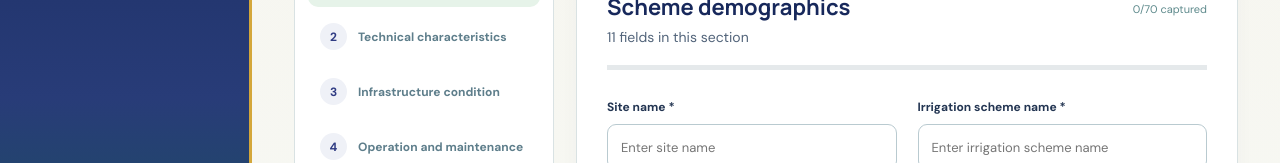
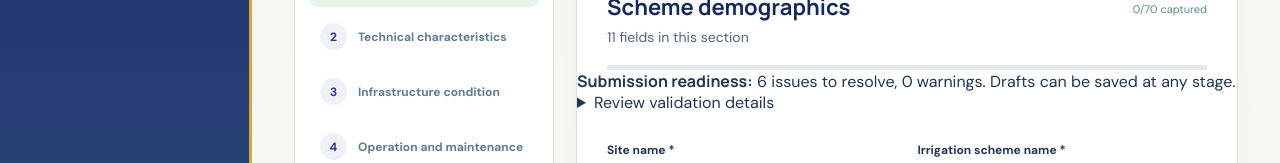
Before and after one commit to CipherBloom07/NIMIS-Data-Collection, a React (Vite) app: page / in a window 1280 px wide. Both pictures are taken after a click on the button "Create first survey". Shown: the part 285-448 px from the top of the page. Built offline with nearby package versions, Linux system fonts and the light colour scheme.

Commit message:
Show baseline validation and warnings without blocking offline draft saves

```diff
--- a/src/App.tsx
+++ b/src/App.tsx
@@ -5,6 +5,7 @@ import { listDrafts, listOutbox, loadPhoto, saveDraft, savePhoto, type Draft, ty
 import './styles.css';
 import './official-theme.css';
 import './responsive.css';
+import { validateBaseline } from './validation';
 
 function getText(value: Answer | undefined): string {
   return typeof value === 'string' || typeof value === 'number' ? String(value) : '';
@@ -48,6 +49,9 @@ export default function App() {
   }
 
   const section = sections[step];
+  const validation = useMemo(() => validateBaseline(answers), [answers]);
+  const errors = validation.filter(issue => issue.severity === 'error');
+  const warnings = validation.filter(issue => issue.severity === 'warning');
   const completed = useMemo(() =>
     allFields.filter(field => {
       const value = answers[field.key];
@@ -234,6 +238,9 @@ export default function App() {
               <h2>{section.name}</h2><p>{section.fields.length} fields in this section</p></div>
               <span className="progress-text">{completed}/{allFields.length} captured</span></div>
             <div className="progress"><div style={{width: ((completed / allFields.length)*100) + '%'}}/></div>
+            <div className="form-validation" aria-live="polite"><strong>Submission readiness:</strong> {errors.length} issues to resolve, {warnings.length} warnings. Drafts can be saved at any stage.
+              {(errors.length > 0 || warnings.length > 0) && <details><summary>Review validation details</summary><ul>{validation.slice(0, 15).map((issue, index) => <li key={issue.key + index} className={issue.severity}>{issue.message}</li>)}</ul></details>}
+            </div>
             <div className="form-grid">{section.fields.map(fieldUI)}</div>
             <div className="form-footer"><button className="secondary" disabled={step === 0} onClick={() => setStep(s => s-1)}><ArrowLeft size={16}/> Back</button>
               <div className="footer-right"><button className="secondary" disabled={busy} onClick={() => void save()}><Save size={16}/> Save draft</button>
```
